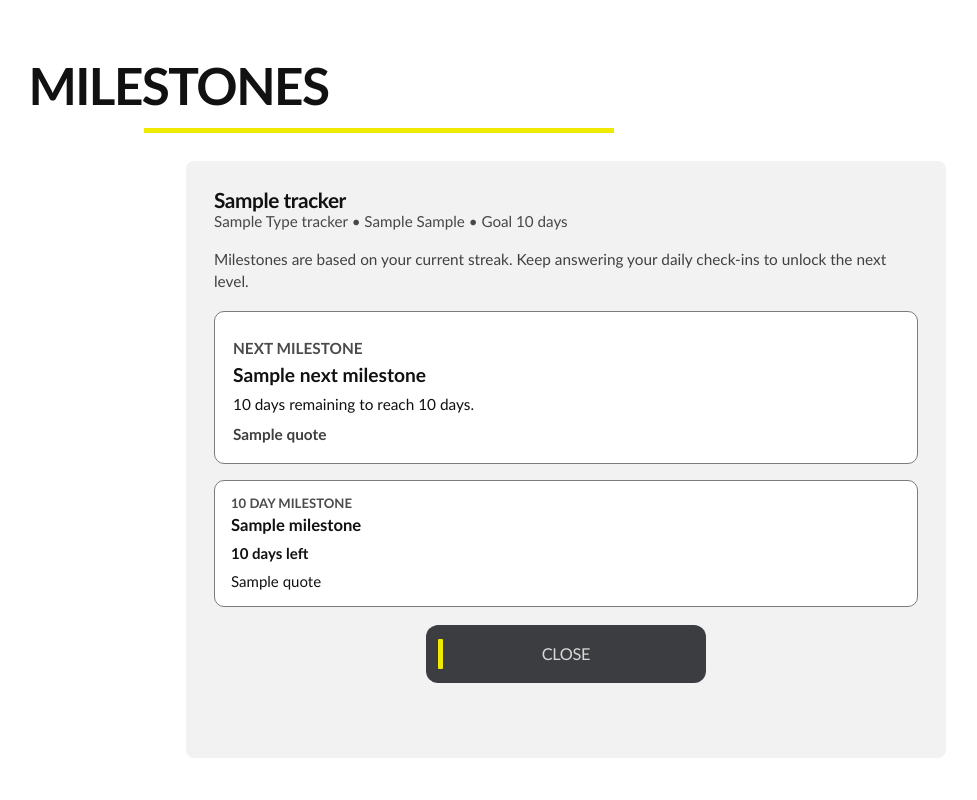
After one commit to ChoeHa-U/protocolzone, a Flask app: template templates/tracker_milestones.html in a window 1280 px wide. The commit adds this page. Shown: the whole page, without its empty margins (74-1051 px from the left). Run offline with Flask 3, Linux system fonts and the light colour scheme; the template is opened without the code that fills it: most values are stand-ins (such as "Sample title", 1, 10 or a date in 2020).

Commit message:
Add tracker milestone page

```diff
--- a/app.py
+++ b/app.py
@@ -76,6 +76,48 @@ STREAK_GRAPH_GOAL_LINE_WIDTH = 1.2
 STREAK_GRAPH_GRID_LINE_WIDTH = 0.9
 STREAK_GRAPH_SINGLE_DAY_LEFT_EDGE = 0.75
 STREAK_GRAPH_SINGLE_DAY_RIGHT_EDGE = 1.25
+MILESTONE_LEVELS = [
+    {
+        'days': 1,
+        'name': 'First Step',
+        'quote': 'You started. That is the hardest door to open.',
+    },
+    {
+        'days': 3,
+        'name': 'Getting Warm',
+        'quote': 'You are building proof that you can return to this.',
+    },
+    {
+        'days': 7,
+        'name': 'One Week Strong',
+        'quote': 'You passed the first hard days. Keep the rhythm alive.',
+    },
+    {
+        'days': 14,
+        'name': 'Focused Mode',
+        'quote': 'Two weeks means this is becoming part of your system.',
+    },
+    {
+        'days': 21,
+        'name': 'Protocol Keeper',
+        'quote': 'You already crossed the hardest stretch. Keep going.',
+    },
+    {
+        'days': 30,
+        'name': 'Locked In',
+        'quote': 'A full month shows real discipline, not just motivation.',
+    },
+    {
+        'days': 50,
+        'name': 'Elite Streak',
+        'quote': 'Your consistency is becoming stronger than your excuses.',
+    },
+    {
+        'days': 100,
+        'name': 'Legend Level',
+        'quote': 'This is no longer a small streak. This is identity.',
+    },
+]
 
 # Build the database tables when the app starts.
 db.init_db()
@@ -380,6 +422,33 @@ def update_tracker_streak(tracker):
 
     tracker['current_streak'] = current_streak
     tracker['streak_unit'] = 'day' if current_streak in (0, 1) else 'days'
+
+
+def build_tracker_milestones(tracker):
+    """Build milestone cards from the tracker's current streak."""
+    current_streak = tracker.get('current_streak', 0)
+    milestone_cards = []
+    next_milestone = None
+
+    for milestone in MILESTONE_LEVELS:
+        is_reached = current_streak >= milestone['days']
+        days_remaining = max(0, milestone['days'] - current_streak)
+
+        milestone_cards.append({
+            'days': milestone['days'],
+            'name': milestone['name'],
+            'quote': milestone['quote'],
+            'is_reached': is_reached,
+            'days_remaining': days_remaining,
+        })
+
+        if next_milestone is None and not is_reached:
+            next_milestone = milestone_cards[-1]
+
+    if next_milestone is None:
+        next_milestone = milestone_cards[-1]
+
+    return milestone_cards, next_milestone
 
 
 def shift_month_start(base_month_start, month_offset):
@@ -993,6 +1062,34 @@ def tracker_streak_image(tracker_id):
     return response
 
 
+@app.route('/trackers/<int:tracker_id>/milestones')
+def tracker_milestones(tracker_id):
+    """Show motivational milestone levels for one tracker."""
+    user = get_logged_in_user()
+    if user is None:
+        return redirect(url_for('login'))
+
+    tracker = get_owned_tracker(tracker_id, user['id'])
+    if tracker is None:
+        flash('Tracker not found.', 'error')
+        return redirect(url_for('dashboard'))
+
+    selected_index = parse_int(request.args.get('p', '0').strip(), 0)
+    month_offset = parse_int(request.args.get('m', '0').strip(), 0)
+    prepare_tracker_for_dashboard(tracker, month_offset=month_offset)
+    milestone_cards, next_milestone = build_tracker_milestones(tracker)
+
+    return render_template(
+        'tracker_milestones.html',
+        user=user,
+        tracker=tracker,
+        milestone_cards=milestone_cards,
+        next_milestone=next_milestone,
+        selected_index=selected_index,
+        month_offset=month_offset,
+    )
+
+
 @app.route('/trackers/<int:tracker_id>/edit', methods=['GET', 'POST'])
 def edit_tracker(tracker_id):
     """Edit one tracker that belongs to the logged-in user."""
--- a/static/style.css
+++ b/static/style.css
@@ -634,10 +634,16 @@ a {
   white-space: nowrap;
 }
 
-.dash-v2-streak-link {
+.dash-v2-tracker-links {
   width: var(--dash-counter-size);
+  margin-top: 16px;
+  display: grid;
+  gap: 8px;
+}
+
+.dash-v2-tracker-link {
+  width: 100%;
   height: 42px;
-  margin-top: 16px;
   border: 1px solid var(--stroke);
   border-radius: 999px;
   background: #ffffff;
@@ -898,6 +904,91 @@ a {
   justify-content: center;
 }
 
+/* Milestone page */
+.milestone-panel {
+  display: flex;
+  flex-direction: column;
+}
+
+.milestone-summary {
+  font-size: 0.96rem;
+  line-height: 1.45;
+  color: #414141;
+}
+
+.milestone-next-card {
+  margin-top: 18px;
+  border: 1px solid var(--stroke);
+  border-radius: 10px;
+  background: #ffffff;
+  padding: 18px;
+}
+
+.milestone-next-card h3 {
+  margin-top: 4px;
+  font-size: 1.2rem;
+}
+
+.milestone-next-card p,
+.milestone-next-card blockquote {
+  margin-top: 8px;
+  font-size: 0.96rem;
+  line-height: 1.4;
+}
+
+.milestone-next-card blockquote {
+  color: #3f3f3f;
+  font-weight: 700;
+}
+
+.milestone-list {
+  margin-top: 16px;
+  display: grid;
+  gap: 12px;
+}
+
+.milestone-card {
+  border: 1px solid var(--stroke);
+  border-radius: 10px;
+  background: #ffffff;
+  padding: 14px 16px;
+}
+
+.milestone-card.is-reached {
+  border-color: #4e7c26;
+  background: #f8fbf4;
+}
+
+.milestone-small-label {
+  font-size: 0.82rem;
+  font-weight: 800;
+  color: #4b4b4b;
+  text-transform: uppercase;
+}
+
+.milestone-card h3 {
+  margin-top: 4px;
+  font-size: 1.04rem;
+}
+
+.milestone-status,
+.milestone-quote {
+  margin-top: 8px;
+  font-size: 0.94rem;
+  line-height: 1.35;
+}
+
+.milestone-status {
+  font-weight: 800;
+}
+
+.milestone-panel-actions {
+  margin-top: 0;
+  padding-top: 18px;
+  grid-template-columns: minmax(0, 280px);
+  justify-content: center;
+}
+
 /* Smaller auth scale used by login/signup */
 .auth-page .form-card {
   width: min(100%, 580px);
@@ -1118,7 +1209,7 @@ a {
 
   .dash-v2-streak-box,
   .dash-v2-goal-line,
-  .dash-v2-streak-link {
+  .dash-v2-tracker-links {
     margin-top: 0;
   }
 
@@ -1167,7 +1258,8 @@ a {
     height: 180px;
   }
 
-  .streak-panel-actions {
+  .streak-panel-actions,
+  .milestone-panel-actions {
     grid-template-columns: minmax(0, 240px);
   }
 }
@@ -1261,7 +1353,7 @@ a {
     align-self: center;
   }
 
-  .dash-v2-streak-link {
+  .dash-v2-tracker-links {
     width: 100%;
     max-width: 220px;
   }
--- /dev/null
+++ b/templates/tracker_milestones.html
@@ -0,0 +1,68 @@
+<!doctype html>
+<html lang="en">
+<head>
+  <link rel="icon" type="image/png" href="{{ url_for('static', filename='favicon.png') }}">
+
+  <meta charset="UTF-8">
+  <meta name="viewport" content="width=device-width, initial-scale=1.0">
+  <title>Milestones | Protocol Zone</title>
+  <link rel="stylesheet" href="{{ url_for('static', filename='style.css') }}">
+</head>
+<body class="page-shell">
+  <main class="page setup-page milestone-page">
+    <section class="setup-header">
+      <h1 class="page-title">MILESTONES</h1>
+      <div class="accent-rule"></div>
+    </section>
+
+    <section class="setup-stage setup-stage-single">
+      <section class="setup-panel milestone-panel">
+        <div class="setup-panel-head">
+          <h2 class="setup-panel-title">{{ tracker.name }}</h2>
+          <p class="counter-line">
+            {{ tracker.type|title }} tracker • {{ tracker.current_streak }} {{ tracker.streak_unit }} • Goal {{ tracker.goal_days }} days
+          </p>
+        </div>
+
+        <p class="milestone-summary">
+          Milestones are based on your current streak. Keep answering your daily check-ins to unlock the next level.
+        </p>
+
+        <section class="milestone-next-card">
+          <p class="milestone-small-label">Next milestone</p>
+          <h3>{{ next_milestone.name }}</h3>
+          {% if next_milestone.is_reached %}
+            <p>All listed milestones are unlocked.</p>
+          {% else %}
+            <p>{{ next_milestone.days_remaining }} days remaining to reach {{ next_milestone.days }} days.</p>
+          {% endif %}
+          <blockquote>{{ next_milestone.quote }}</blockquote>
+        </section>
+
+        <div class="milestone-list">
+          {% for milestone in milestone_cards %}
+            <article class="milestone-card {% if milestone.is_reached %}is-reached{% endif %}">
+              <div>
+                <p class="milestone-small-label">{{ milestone.days }} day milestone</p>
+                <h3>{{ milestone.name }}</h3>
+              </div>
+
+              {% if milestone.is_reached %}
+                <p class="milestone-status">Unlocked</p>
+              {% else %}
+                <p class="milestone-status">{{ milestone.days_remaining }} days left</p>
+              {% endif %}
+
+              <p class="milestone-quote">{{ milestone.quote }}</p>
+            </article>
+          {% endfor %}
+        </div>
+
+        <div class="setup-actions milestone-panel-actions">
+          <a href="{{ url_for('dashboard', p=selected_index, m=month_offset) }}" class="zone-button">CLOSE</a>
+        </div>
+      </section>
+    </section>
+  </main>
+</body>
+</html>
```
Also changed, not shown: templates/dashboard.html (+14 -6 lines).
